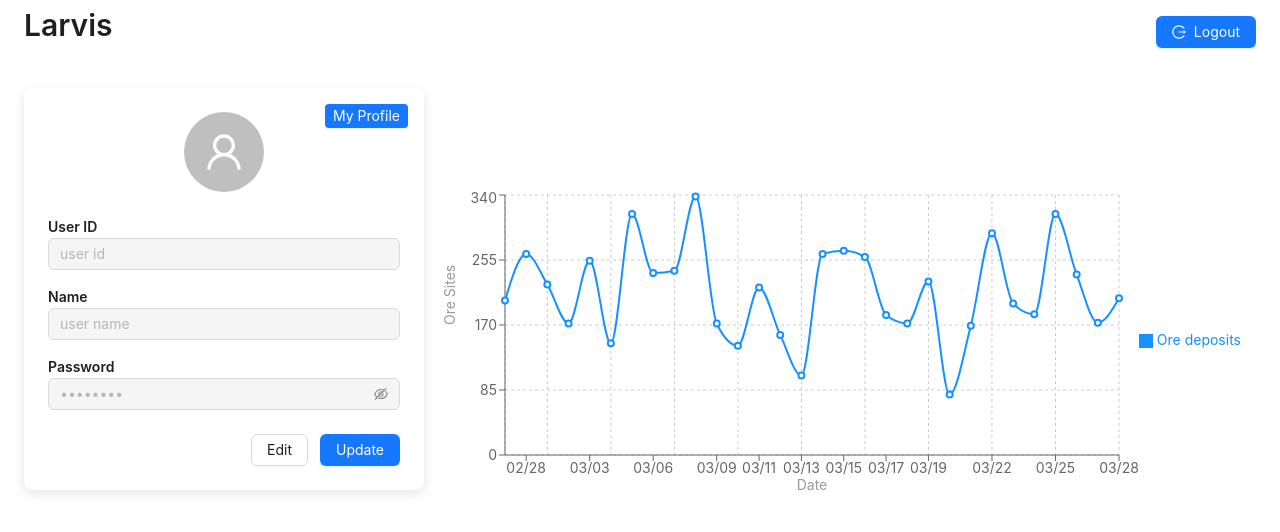
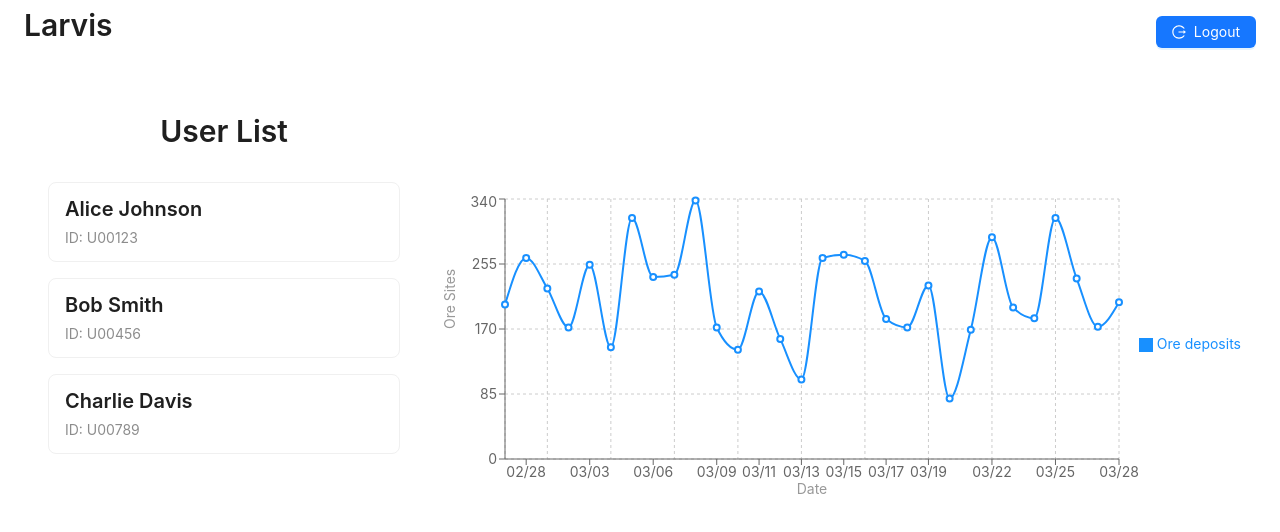
Before and after one commit to huytruong1998/larvis-project, a React (Vite) app in the folder larvis-ui/: page / in a window 1280 px wide. Shown: the top 532 px of the page. Built offline with nearby package versions, Linux system fonts and the light colour scheme; sample sign-in values are in the browser's storage.

Commit message:
feat: mock list users

```diff
--- /dev/null
+++ b/larvis-ui/src/components/ListUsers/UserList.css
@@ -0,0 +1,9 @@
+.user-list-container {
+  max-width: 1000px;
+  margin: 0 auto;
+  padding: 16px;
+}
+
+.user-card {
+  width: 100%;
+}
--- /dev/null
+++ b/larvis-ui/src/components/ListUsers/UserList.tsx
@@ -0,0 +1,44 @@
+import { Card, Typography, List } from 'antd';
+
+const { Title, Text } = Typography;
+
+type User = {
+  name: string;
+  userId: string;
+};
+
+const users: User[] = [
+  { name: 'Alice Johnson', userId: 'U00123' },
+  { name: 'Bob Smith', userId: 'U00456' },
+  { name: 'Charlie Davis', userId: 'U00789' },
+];
+
+export const UserList = () => {
+  return (
+    <div style={{ maxWidth: '1000px', margin: '0 auto', padding: '24px' }}>
+      <Title level={2} style={{ textAlign: 'center', marginBottom: 32 }}>
+        User List
+      </Title>
+      <List
+        grid={{
+          gutter: 16,
+          column: 1,
+        }}
+        split={false}
+        dataSource={users}
+        renderItem={(user) => (
+          <List.Item style={{ display: 'flex', justifyContent: 'center' }}>
+            <Card style={{ width: '100%', maxWidth: 400 }} bodyStyle={{ padding: '12px 16px' }}>
+              <Title level={4} style={{ margin: 0, marginBottom: 4 }}>
+                {user.name}
+              </Title>
+              <Text type="secondary" style={{ margin: 0 }}>
+                ID: {user.userId}
+              </Text>
+            </Card>
+          </List.Item>
+        )}
+      />
+    </div>
+  );
+};
--- a/larvis-ui/src/pages/HomePage/HomePage.tsx
+++ b/larvis-ui/src/pages/HomePage/HomePage.tsx
@@ -4,13 +4,15 @@ import { Col, Layout, Row } from 'antd';
 import { Content } from 'antd/es/layout/layout';
 import { ProfileCard } from '@/components/ProfileCard/ProfileCard';
 import { TimeSeriesChart } from '@/components/TimeSeriesChart/TimeSeriesChart';
+import { UserList } from '@/components/ListUsers/UserList';
 
 export const HomePage: React.FC = () => {
   return (
     <Content style={{ padding: '24px', minHeight: '100vh', background: '#fff' }}>
       <Row align="bottom" justify="space-between" gutter={[16, 32]}>
         <Col xs={24} md={8}>
-          <ProfileCard />
+          {/* <ProfileCard /> */}
+          <UserList />
         </Col>
         <Col xs={24} md={16}>
           <TimeSeriesChart />
```
